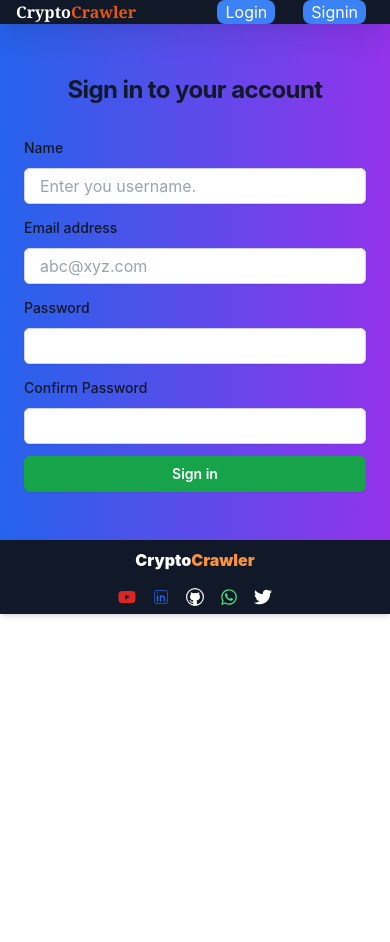
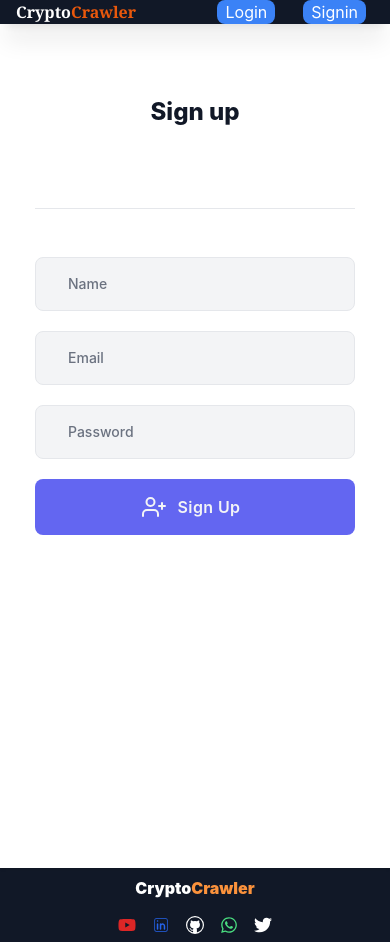
Before and after one commit to tabhishek07/CryptoCrawler, a React (Create React App) app: page /Signin in a window 390 px wide. Before the commit the page ends 844 px from the top, so only its background shows below. Built offline with nearby package versions, Linux system fonts and the light colour scheme.

Commit message:
worked on details page

```diff
--- /dev/null
+++ b/src/components/Coindetails.js
@@ -0,0 +1,23 @@
+import React from "react";
+
+const Coindetails = (item) =>{
+
+    console.log("api data from coinbyid page", item)
+
+    return(
+    <>
+    <div className="text-white">details by id of coin</div>
+    <h1 className="text-white">{item.apiData.name}</h1>
+    <h2>{item.apiData.marketCap}</h2>
+    <h2>{item.apiData.id}</h2>
+    <img src={item.apiData.image?.small}></img>
+    <h2>{item.apiData.hashing_algorithm}</h2>
+    <p>{item.apiData.description?.en}</p>
+
+
+    </>
+
+    );
+}
+
+export default Coindetails;
--- a/src/components/Navbar.js
+++ b/src/components/Navbar.js
@@ -58,7 +58,7 @@ function Navabr(props) {
         {user === "logged in" ?(
           <button
           onClick={handleClick}
-          className="bg-blue-400 text-white px-4 py-2 rounded-lg shadow-lg"
+          className="bg-blue-400 text-white px-4 py-1 mt-1 mb-1 rounded-lg shadow-lg  "
         >
           Logout
         </button>
--- a/src/pages/Login.js
+++ b/src/pages/Login.js
@@ -1,6 +1,6 @@
 import React from "react";
 import { useState } from "react";
-import toast , {Toaster} from "react-hot-toast";
+import toast, { Toaster } from "react-hot-toast";
 import { useNavigate } from "react-router-dom";
 import { useDispatch } from "react-redux";
 import { setuser } from "../store/userSlice";
@@ -11,13 +11,16 @@ const Login = () => {
     password: "",
   });
 
+  const dispatch = useDispatch();  // Initialize dispatch
+  const navigate = useNavigate();  // Initialize navigate
+
   function handleChange(event) {
     setFormData({ ...formData, [event.target.name]: event.target.value });
   }
 
   async function handleSubmit(event) {
     event.preventDefault();
-    const data = await fetch("http://localhost/3001/api/v1/login", {
+    const data = await fetch("http://localhost:3001/api/v1/login", {
       method: "POST",
       headers: {
         "Content-Type": "application/json",
@@ -28,12 +31,12 @@ const Login = () => {
     const response = await data.json();
     console.log(response.status);
 
-    if(response.status === false){
-        console.log("inside toast");
-        toast.error(response.message, {duration: 3000});
-    } else if(response.stauts) {
-        dispatch(setuser("logged in"));
-        Navigate("/trending")
+    if (response.status === false) {
+      console.log("inside toast");
+      toast.error(response.message, { duration: 3000 });
+    } else if (response.status) {  // Fixed typo here
+      dispatch(setuser("logged in"));
+      navigate("/trending");  // Use navigate instead of Navigate
     }
   }
 
--- a/src/pages/Signin.js
+++ b/src/pages/Signin.js
@@ -1,145 +1,117 @@
 import React from "react";
 import { useState } from "react";
+import toast, { Toaster } from "react-hot-toast";
+import { useDispatch } from "react-redux";
+import { useNavigate } from "react-router-dom";
+import { setuser } from "../store/userSlice";
 
-const Signin = () =>{
-
+const Signup = () => {
   const [formData, setFormData] = useState({
     name: "",
     email: "",
     password: "",
   });
-  console.log(formData)
+
+  const dispatch = useDispatch();
+  const navigate = useNavigate();
+  console.log(formData);
 
   function handleChange(event) {
-    setFormData({...formData, [event.target.name]: event.target.value});
+    setFormData({ ...formData, [event.target.name]: event.target.value });
   }
 
-  async function handleSubmit(event){
+  async function handleSubmit(event) {
     event.preventDefault();
 
-    const data = await fetch("http://localhost:3001/api/v1/createuser",{
+    const data = await fetch("http://localhost:3001/api/v1/createuser", {
       method: "POST",
-      headers: {
-        "Content-type": "application/json"
-      },
-      body: JSON.stringify(formData)
+      headers: { "Content-Type": "application/json" },
+      body: JSON.stringify(formData),
     });
 
     const response = await data.json();
 
     console.log(response);
+    if (response.status === false) {
+      console.log("inside toast");
+      toast.error(response.message, { duration: 3000 });
+    } else if (response.status === true) {
+      dispatch(setuser("logged in"));
+      navigate("/trending");
+    }
   }
 
   return (
     <>
-      <div className="flex min-h-full flex-col justify-center px-6 py-12 lg:px-8 bg-gradient-to-r from-blue-600 to-purple-600 p-6">
-        <div className="sm:mx-auto sm:w-full sm:max-w-sm">
-          <h2 className=" text-center text-2xl font-bold leading-9 tracking-tight text-gray-900">
-            Sign in to your account
-          </h2>
-        </div>
-
-        <div className="mt-7 sm:mx-auto sm:w-full sm:max-w-sm">
-          <form className="space-y-3" action="#" method="POST">
-            <div>
-              <label
-                htmlFor="username"
-                className="block text-sm font-medium leading-6 text-gray-900"
-              >
-                Name
-              </label>
-              <div className="mt-2">
-                <input
-                  id="username"
-                  name="username"
-                  type="text"
-                  autoComplete="username"
-                  required
-                  placeholder="Enter you username."
-                  onChange={handleChange}
-                  value={formData.name}
-                  className="block w-full rounded-md border-0 py-1.5 text-gray-900 shadow-sm ring-1 ring-inset ring-gray-300 placeholder:text-gray-400 focus:ring-2 focus:ring-inset focus:ring-green-600 sm:text-sm sm:leading-6 px-4"
-                />
+      {/* source:https://codepen.io/owaiswiz/pen/jOPvEPB */}
+      <Toaster position="bottom-center" reverseOrder={false} />
+      <div className="min-h-screen bg-gray-100 text-gray-900 flex justify-center">
+        <div className="max-w-screen-xl m-0 sm:m-10 bg-white shadow sm:rounded-lg flex justify-center flex-1">
+          <div className="lg:w-1/2 xl:w-5/12 p-6 sm:p-12">
+            <div className="mt-12 flex flex-col items-center">
+              <h1 className="text-2xl xl:text-3xl font-extrabold">Sign up</h1>
+              <div className="w-full flex-1 mt-8">
+                <div className="my-12 border-b text-center"></div>
+                <form onSubmit={handleSubmit} className="mx-auto max-w-xs">
+                  <input
+                    className="w-full mb-5 px-8 py-4 rounded-lg font-medium bg-gray-100 border border-gray-200 placeholder-gray-500 text-sm focus:outline-none focus:border-gray-400 focus:bg-white"
+                    type="text"
+                    placeholder="Name"
+                    name="name"
+                    value={formData.name}
+                    onChange={handleChange}
+                  />
+                  <input
+                    className="w-full px-8 py-4 rounded-lg font-medium bg-gray-100 border border-gray-200 placeholder-gray-500 text-sm focus:outline-none focus:border-gray-400 focus:bg-white"
+                    type="email"
+                    placeholder="Email"
+                    name="email"
+                    value={formData.email}
+                    onChange={handleChange}
+                  />
+                  <input
+                    className="w-full px-8 py-4 rounded-lg font-medium bg-gray-100 border border-gray-200 placeholder-gray-500 text-sm focus:outline-none focus:border-gray-400 focus:bg-white mt-5"
+                    type="password"
+                    placeholder="Password"
+                    name="password"
+                    value={formData.password}
+                    onChange={handleChange}
+                  />
+                  <button
+                    type="submit"
+                    className="mt-5 tracking-wide font-semibold bg-indigo-500 text-gray-100 w-full py-4 rounded-lg hover:bg-indigo-700 transition-all duration-300 ease-in-out flex items-center justify-center focus:shadow-outline focus:outline-none"
+                  >
+                    <svg
+                      className="w-6 h-6 -ml-2"
+                      fill="none"
+                      stroke="currentColor"
+                      strokeWidth={2}
+                      strokeLinecap="round"
+                      strokeLinejoin="round"
+                    >
+                      <path d="M16 21v-2a4 4 0 00-4-4H5a4 4 0 00-4 4v2" />
+                      <circle cx="8.5" cy={7} r={4} />
+                      <path d="M20 8v6M23 11h-6" />
+                    </svg>
+                    <span className="ml-3">Sign Up</span>
+                  </button>
+                </form>
               </div>
             </div>
-
-            <div>
-              <label
-                htmlFor="email"
-                className="block text-sm font-medium leading-6 text-gray-900"
-              >
-                Email address
-              </label>
-              <div className="mt-2">
-                <input
-                  id="email"
-                  name="email"
-                  type="email"
-                  autoComplete="email"
-                  placeholder="abc@xyz.com"
-                  required
-                  onChange={handleChange}
-                  value={formData.email}
-                  className="block w-full rounded-md border-0 py-1.5 text-gray-900 shadow-sm ring-1 ring-inset ring-gray-300 placeholder:text-gray-400 focus:ring-2 focus:ring-inset focus:ring-green-600 sm:text-sm sm:leading-6 px-4"
-                />
-              </div>
-            </div>
-
-            <div>
-              <label
-                htmlFor="password"
-                className="block text-sm font-medium leading-6 text-gray-900"
-              >
-                Password
-              </label>
-              <div className="mt-2">
-                <input
-                  id="password"
-                  name="password"
-                  type="password"
-                  autoComplete="current-password"
-                  required
-                  onChange={handleChange}
-                  value={formData.password}
-                  className="block w-full rounded-md border-0 py-1.5 text-gray-900 shadow-sm ring-1 ring-inset ring-gray-300 placeholder:text-gray-400 focus:ring-2 focus:ring-inset focus:ring-green-600 sm:text-sm sm:leading-6 px-4"
-                />
-              </div>
-            </div>
-
-            <div>
-              <label
-                htmlFor="confirm-password"
-                className="block text-sm font-medium leading-6 text-gray-900"
-              >
-                Confirm Password
-              </label>
-              <div className="mt-2">
-                <input
-                  id="confirm-password"
-                  name="confirm-password"
-                  type="password"
-                  autoComplete="new-password"
-                  required
-                  className="block w-full rounded-md border-0 py-1.5 text-gray-900 shadow-sm ring-1 ring-inset ring-gray-300 placeholder:text-gray-400 focus:ring-2 focus:ring-inset focus:ring-green-600 sm:text-sm sm:leading-6 px-4"
-                />
-              </div>
-            </div>
-
-            <div>
-              <button
-                type="submit"
-                className="flex w-full justify-center rounded-md bg-green-600 px-3 py-1.5 text-sm font-semibold leading-6 text-white shadow-sm hover:bg-green-500 focus-visible:outline focus-visible:outline-2 focus-visible:outline-offset-2 focus-visible:outline-green-600"
-              >
-                Sign in
-              </button>
-            </div>
-          </form>
+          </div>
+          <div className="flex-1 bg-indigo-100 text-center hidden lg:flex">
+            <div
+              className="m-12 xl:m-16 w-full bg-contain bg-center bg-no-repeat"
+              style={{
+                backgroundImage:
+                  'url("https://storage.googleapis.com/devitary-image-host.appspot.com/15848031292911696601-undraw_designer_life_w96d.svg")',
+              }}
+            ></div>
+          </div>
         </div>
       </div>
     </>
   );
-}
+};
 
-
-
-export default Signin;
+export default Signup;
--- a/src/pages/Trending.js
+++ b/src/pages/Trending.js
@@ -1,7 +1,6 @@
 import React, { useEffect, useState } from "react";
 import Cards from "../components/Cards";
 import LoadingCard from "../components/LoadingCard";
-// import { useEffect } from "react";
 
 const Trending = () => {
   //  var data = [{
```
Also changed, not shown: src/pages/CoinByIdData.js (+64 -20 lines), src/pages/Home.js (+4 -15 lines).
